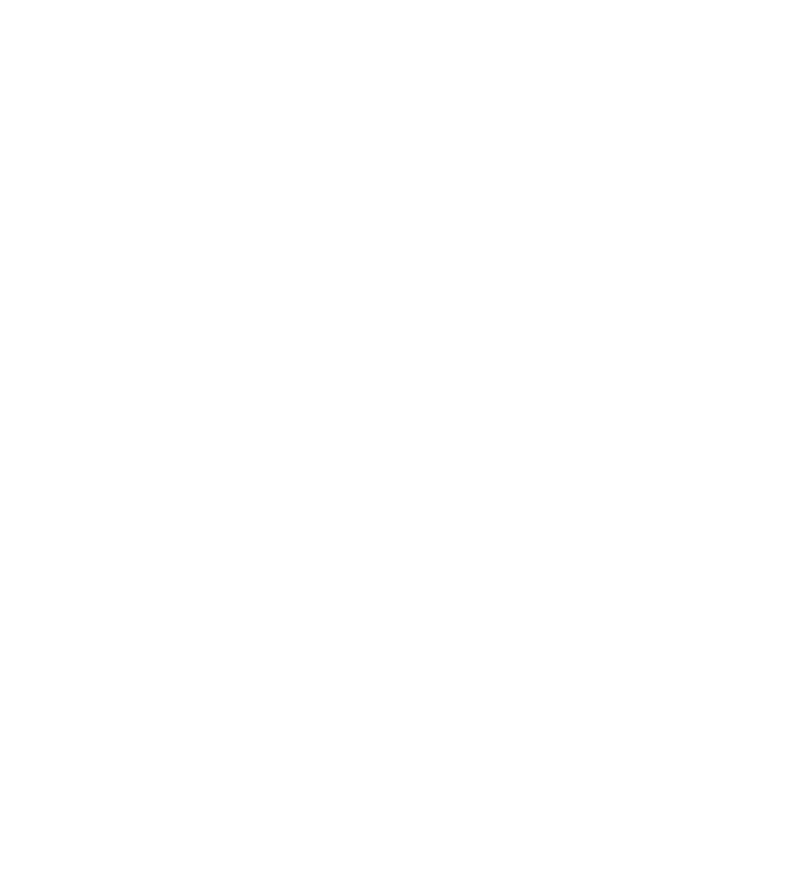
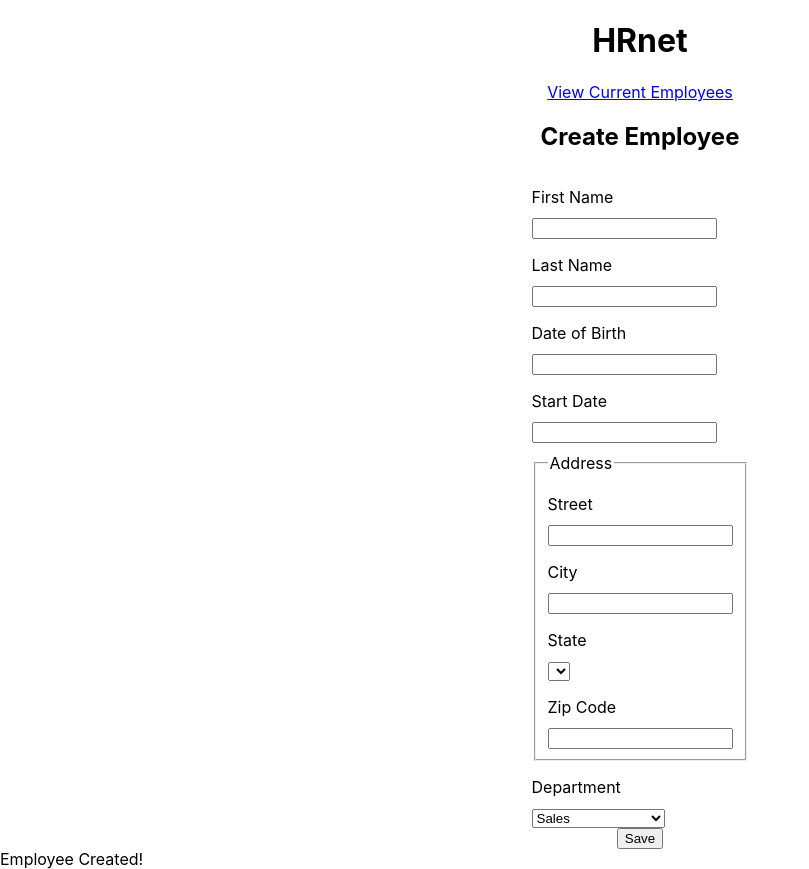
Before and after one commit to FlorysiakSimon/FlorysiakSimon_14_22012021, a React (Create React App) app: page / in a window 1280 px wide. Shown: the whole page, without its empty margins (0-809 px from the left). Before the commit the page ends 800 px from the top, so only its background shows below. Built offline with nearby package versions, Linux system fonts and the light colour scheme.

Commit message:
create pages

```diff
--- a/public/index.html
+++ b/public/index.html
@@ -7,11 +7,12 @@
     <meta name="theme-color" content="#000000" />
     <meta
       name="description"
-      content="Web site created using create-react-app"
+      content="HRnet"
     />
     <link rel="apple-touch-icon" href="%PUBLIC_URL%/logo192.png" />
     <link rel="manifest" href="%PUBLIC_URL%/manifest.json" />
     <title>HRnet</title>
+
   </head>
   <body>
     <noscript>You need to enable JavaScript to run this app.</noscript>
--- a/src/App.js
+++ b/src/App.js
@@ -1,16 +1,15 @@
 import React from "react";
 import {BrowserRouter as Router,Switch,Route} from "react-router-dom";
-
+import EmployeeListPage from "./pages/EmployeeListPage/EmployeeListPage";
+import CreateEmployeePage from "./pages/CreateEmployeePage/CreateEmployeePage";
 
 export default function App() {
   return (
     <Router>
-
       <Switch>
-        <Route exact path="/"/>
-
+        <Route exact path="/" component={CreateEmployeePage}/>
+        <Route path="/list" component={EmployeeListPage}/>
       </Switch>
-
     </Router>
   );
 }
--- /dev/null
+++ b/src/pages/CreateEmployeePage/CreateEmployeePage.jsx
@@ -0,0 +1,56 @@
+import React from 'react'
+import {Link} from 'react-router-dom'
+export default function CreateEmployeePage() {
+    return (
+        <div>
+            <div className="title">
+                <h1>HRnet</h1>
+            </div>
+            <div className="container">
+                <Link to="/list">View Current Employees</Link>
+                <h2>Create Employee</h2>
+                <form action="#" id="create-employee">
+                    <label htmlFor="first-name">First Name</label>
+                    <input type="text" id="first-name" />
+
+                    <label htmlFor="last-name">Last Name</label>
+                    <input type="text" id="last-name" />
+
+                    <label htmlFor="date-of-birth">Date of Birth</label>
+                    <input id="date-of-birth" type="text" />
+
+                    <label htmlFor="start-date">Start Date</label>
+                    <input id="start-date" type="text" />
+
+                    <fieldset className="address">
+                        <legend>Address</legend>
+
+                        <label htmlFor="street">Street</label>
+                        <input id="street" type="text" />
+
+                        <label htmlFor="city">City</label>
+                        <input id="city" type="text" />
+
+                        <label htmlFor="state">State</label>
+                        <select name="state" id="state"></select>
+
+                        <label htmlFor="zip-code">Zip Code</label>
+                        <input id="zip-code" type="number" />
+                    </fieldset>
+
+                    <label htmlFor="department">Department</label>
+                    <select name="department" id="department">
+                        <option>Sales</option>
+                        <option>Marketing</option>
+                        <option>Engineering</option>
+                        <option>Human Resources</option>
+                        <option>Legal</option>
+                    </select>
+                </form>
+
+                <button onClick="saveEmployee()">Save</button>
+        </div>
+        <div id="confirmation" className="modal">Employee Created!</div>
+        </div>
+    )
+}
--- /dev/null
+++ b/src/pages/EmployeeListPage/EmployeeListPage.jsx
@@ -0,0 +1,11 @@
+import React from 'react'
+import { Link } from 'react-router-dom'
+export default function EmployeeListPage() {
+    return (
+        <div id="employee-div" class="container">
+            <h1>Current Employees</h1>
+            <table id="employee-table" class="display"></table>
+            <Link to="/">Home</Link>
+        </div>
+    )
+}
```
Also changed, not shown: public/logo192.png (added), public/logo512.png (added), public/manifest.json (added).
